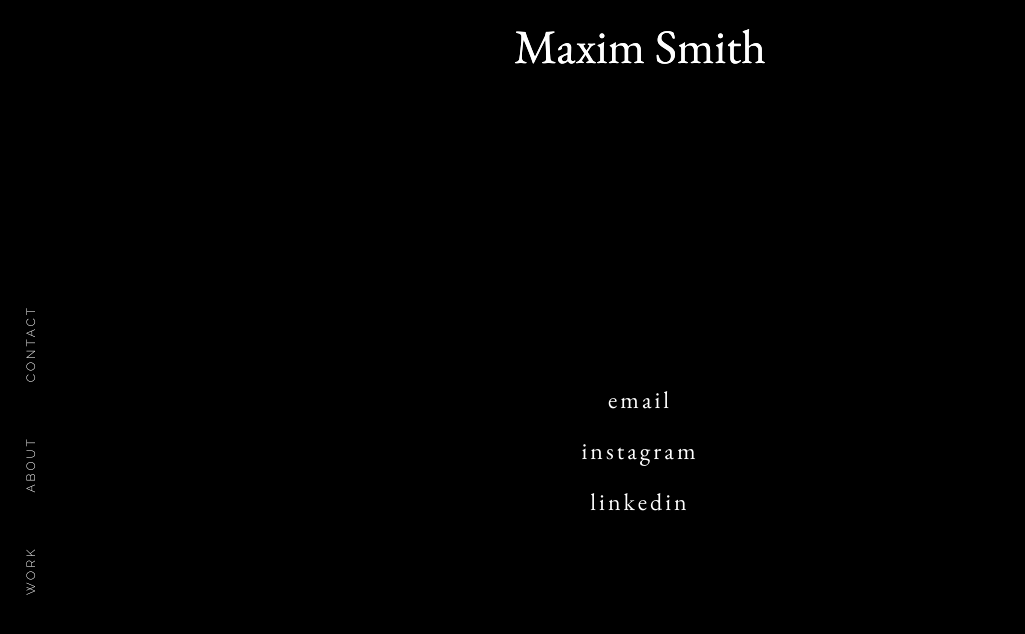
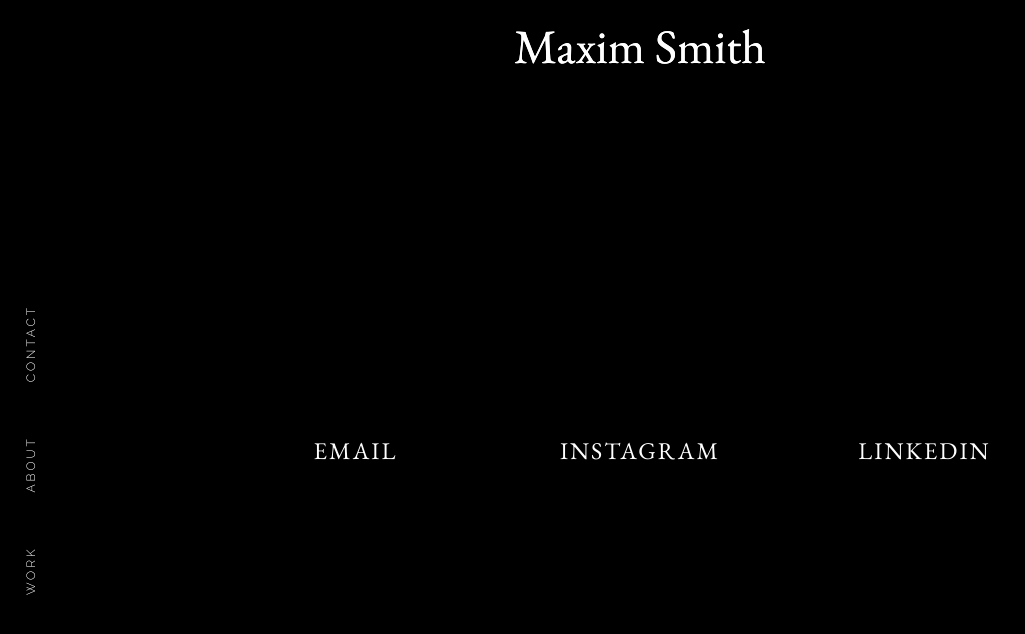
Before and after one commit to Maximsmith/Maximsmith, a Jekyll site: the page built from contact.html, in a window 1280 px wide. Shown: the top 634 px of the page, without its empty margins (0-1025 px from the left). Built offline with Jekyll 4.4.1, drawn with Linux system fonts in a browser that asks for light colours.

Commit message:
Update style.css

```diff
--- a/css/style.css
+++ b/css/style.css
@@ -159,7 +159,7 @@ body#index a#contact.active:hover, body#index a#work.active:hover {
 	transform: translate(-50%, -50%);
 }
 
-#Contact .hero_body {
+#contact .hero_body {
 	display: flex;
 	justify-content: space-around;
 }
@@ -169,13 +169,13 @@ body#index a#contact.active:hover, body#index a#work.active:hover {
 	text-align: center;
 }
 
-#Contact h2 {
+#contact h2 {
 	text-transform: uppercase;
 	letter-spacing: 2px;
 	transition: all 600ms ease-in-out;
 }
 
-#Contact h2:hover {
+#contact h2:hover {
 	letter-spacing: 6px;
 }
 
@@ -479,7 +479,7 @@ body#index a#contact.active:hover, body#index a#work.active:hover {
 		width: 130%;
 	}
 
-	#Contact .hero_body {
+	#contact .hero_body {
 		flex-direction: column;
 	}
 
```
